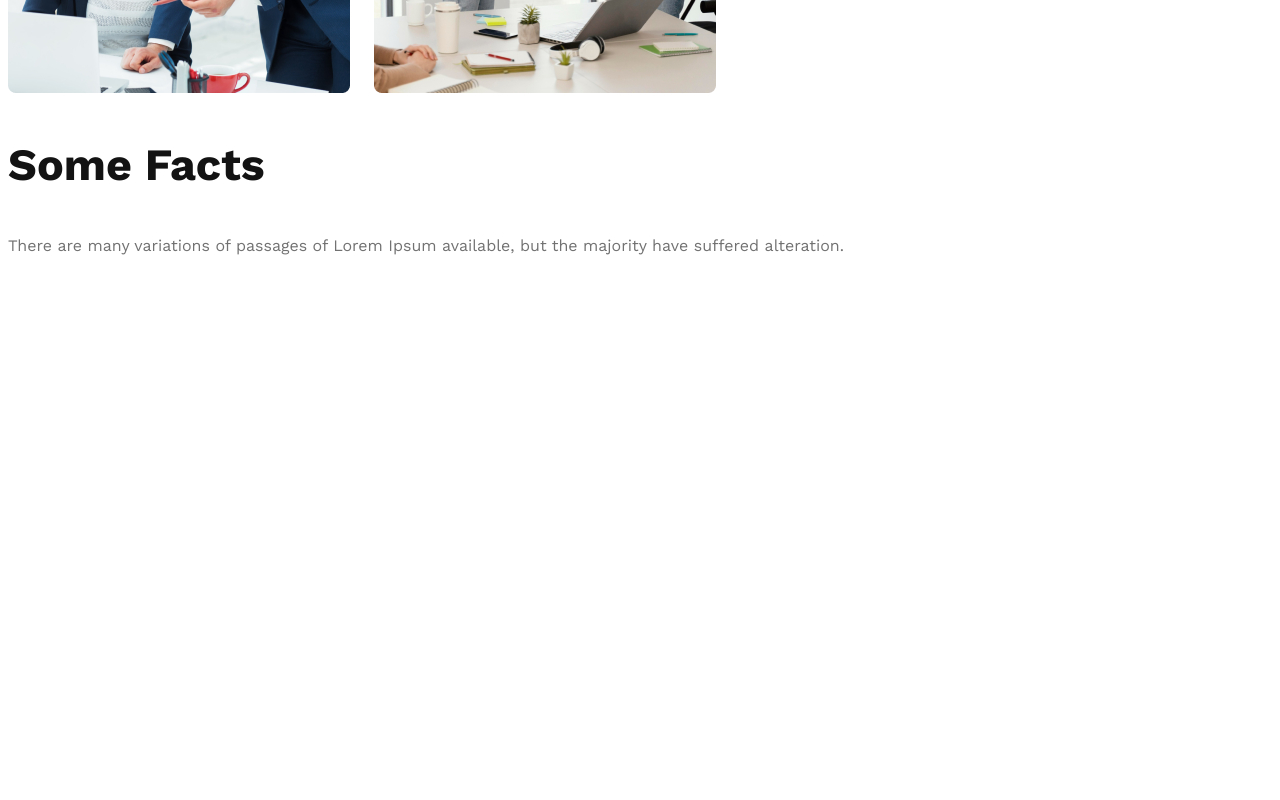
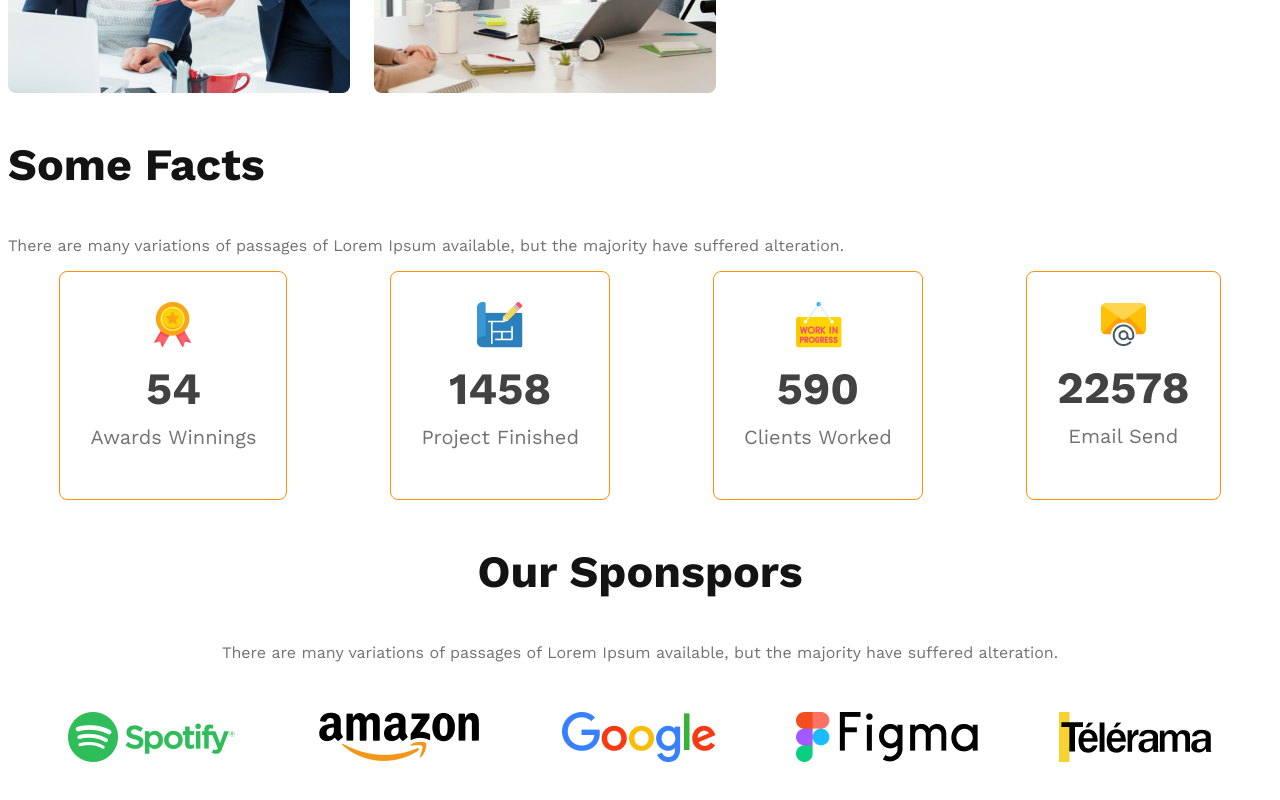
Before and after one commit to asraful613/my-architect-website, a plain HTML site: page index.html in a window 1280 px wide. Shown: the part 1695-2495 px from the top of the page. Before the commit the page ends 2020 px from the top, so only its background shows below. Drawn offline with nearby package versions, Linux system fonts and the light colour scheme.

Commit message:
added a sponspors section finished

```diff
--- a/architect.css
+++ b/architect.css
@@ -89,8 +89,38 @@ main{
     color: #FF900E;
     font-weight: 700;
 }
-
-
+/* facts section */
+.facts-card-container{
+    display: flex;
+    justify-content: space-around;
+}
+.facts-card-container .card{
+border-radius: 8px;
+border: 1px solid #FF900E;
+text-align: center;
+padding:30px;
+}
+.facts-card-container .card-title{
+    font-weight: 600px;
+    font-size: 1.25rem;
+    margin-top: 5px;
+}
+.facts-card-container .card-stats{
+    font-size: 2.8rem;
+    color:#424242;
+    margin-top: 10px;
+    margin-bottom: 10px;
+}
+/* sponsors styles */
+.Sponspors{
+    text-align: center;
+}
+.Sponspors-img-container{
+    display: flex;
+    justify-content: space-evenly;
+    margin-top: 50px;
+    gap:20px;
+}
 
 
 
@@ -99,15 +129,25 @@ main{
     heder{
         padding:20px;
     }
-    nav,.teams-container{
+    nav,
+    .teams-container,.facts-card-container,
+    .Sponspors-img-container{
+        display: flex;
+        justify-content: space-evenly;
+        margin-top: 50px;
+    }
+    {
         flex-direction: column;
     }
     .teams-img-container{
         grid-template-columns: 1fr;
     }
-    .teams-content{
-        padding-right:70px;
-        padding-left: 70px;
+    .teams-content,.facts-card-container{
+        padding-left: 20px;
+        padding-right: 20px;
+    }
+    .facts-card-container{
+        gap:20px;
     }
 }
 /* tablet or media devices */
@@ -115,7 +155,9 @@ main{
    header{
     padding: 50px;
    }
-   nav,.teams-container{
+   nav,
+   .teams-container,
+   .Sponspors-img-container{
     flex-direction: column;
    }
 }
--- a/index.html
+++ b/index.html
@@ -59,6 +59,42 @@
     <p class="text-light-gray">
         There are many variations of passages of Lorem Ipsum available, but the majority have suffered alteration.
     </p>
+    <div class="facts-card-container">
+        <div class="card">
+            <img src="./images/icons/ribon.png" alt="">
+            <h2 class="card-stats">54</h2>
+            <p class="card-title text-light-gray">Awards Winnings</p>
+        </div>
+        <div class="card">
+            <img src="./images/icons/projects.png" alt="">
+            <h2 class="card-stats">1458</h2>
+            <p class="card-title text-light-gray">Project Finished</p>
+        </div>
+        <div class="card">
+            <img src="./images/icons/customers.png" alt="">
+            <h2 class="card-stats">590</h2>
+            <p class="card-title text-light-gray">Clients Worked</p>
+        </div>
+        <div class="card">
+            <img src="./images/icons/email.png" alt="">
+            <h2 class="card-stats">22578</h2>
+            <p class="card-title text-light-gray">Email Send</p>
+        </div>
+    </div>
+</section>
+<!-- sponsers section -->
+<section class="Sponspors">
+    <h3 class="section-title">Our Sponspors</h3>
+    <p class="text-light-gray">
+        There are many variations of passages of Lorem Ipsum available, but the majority have suffered alteration.
+    </p>
+    <div class="Sponspors-img-container">
+        <img src="./images/sponsors/spotify.png" alt="">
+        <img src="./images/sponsors/amazon.png" alt="">
+        <img src="./images/sponsors/google.png" alt="">
+        <img src="./images/sponsors/figma.png"alt="">
+        <img src="./images/sponsors/telerama.png"alt="">
+    </div>
 </section>
     </main>
     <footer>
```
